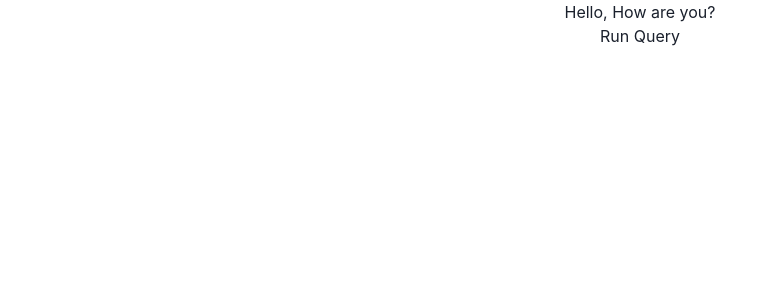
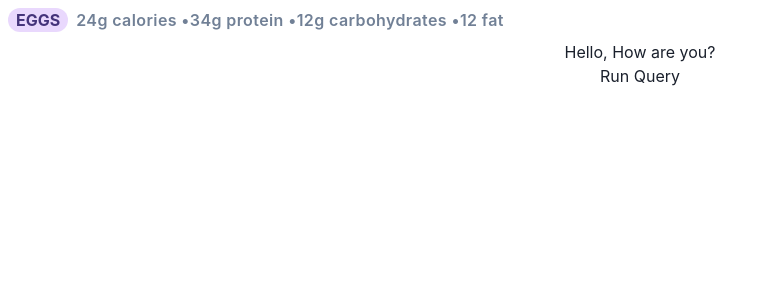
Before and after one commit to aamathur02/Fitness-Tracker, a React (Create React App) app: page /meals in a window 1280 px wide. Shown: the top 300 px of the page, without its empty margins (0-770 px from the left). Built offline with nearby package versions, Linux system fonts and the light colour scheme.

Commit message:
some more work

```diff
--- a/package.json
+++ b/package.json
@@ -17,6 +17,7 @@
     "react-dom": "^17.0.1",
     "react-router-dom": "^5.2.0",
     "react-scripts": "4.0.1",
+    "react-table": "^7.7.0",
     "web-vitals": "^0.2.4"
   },
   "scripts": {
--- a/src/App.js
+++ b/src/App.js
@@ -2,11 +2,13 @@ import './App.css';
 import MealInputForm from './components/MealInputForm'
 import MealListDisplay from './components/MealListDisplay'
 import Home from './components/Home'
+import Meal from "./components/Meals/Meal"
 
 function App() {
   return (
     <div className="App">
-      <MealListDisplay />
+      <Meal name="Eggs" calories="24" carbohydrates="12" protein="34" fat = "12" />
+      <MealListDisplay/>
     </div>
   );
 }
--- a/src/components/MealListDisplay.js
+++ b/src/components/MealListDisplay.js
@@ -1,4 +1,9 @@
 import React, {useState, useEffect} from 'react';
+
+import { Table, Thead, Tbody, Tr, Th, Td, chakra } from "@chakra-ui/react"
+import { TriangleDownIcon, TriangleUpIcon } from "@chakra-ui/icons"
+import { useTable, useSortBy } from "react-table"
+
 import {firestore} from './firebase'
 
 const MealListDisplay = () => {
@@ -17,7 +22,7 @@ const MealListDisplay = () => {
 
     const runQuery = () => {
         console.log("started query")
-        var ref = firestore.collection("Meals").where("Calories", ">=", 0);
+        var ref = firestore.collection("Meals").orderBy("Calories");
         ref.get()
         .then((querySnapshot)=> {
             querySnapshot.forEach((doc) => {
--- /dev/null
+++ b/src/components/Meals/Meal.js
@@ -0,0 +1,30 @@
+import React from 'react';
+import {Box, Badge} from "@chakra-ui/react";
+
+function Meal (props) {
+
+    return(
+        <Box p="2">
+            <Box d="flex" alignItems="baseline">
+                <Badge fontSize={16} borderRadius="full" px="2" colorScheme="purple">
+                {props.name}
+                </Badge>
+                <Box
+                color="gray.500"
+                fontWeight="semibold"
+                letterSpacing="wide"
+                fontSize={16}
+                ml="2"
+                >
+                {props.calories}g calories &bull;
+                {props.protein}g protein &bull;
+                {props.carbohydrates}g carbohydrates &bull;
+                {props.fat} fat
+                </Box>
+            </Box>
+        </Box>
+
+    )
+}
+
+export default Meal;
```
Also changed, not shown: 2 other files (tests, documents, lock files or other folders).
